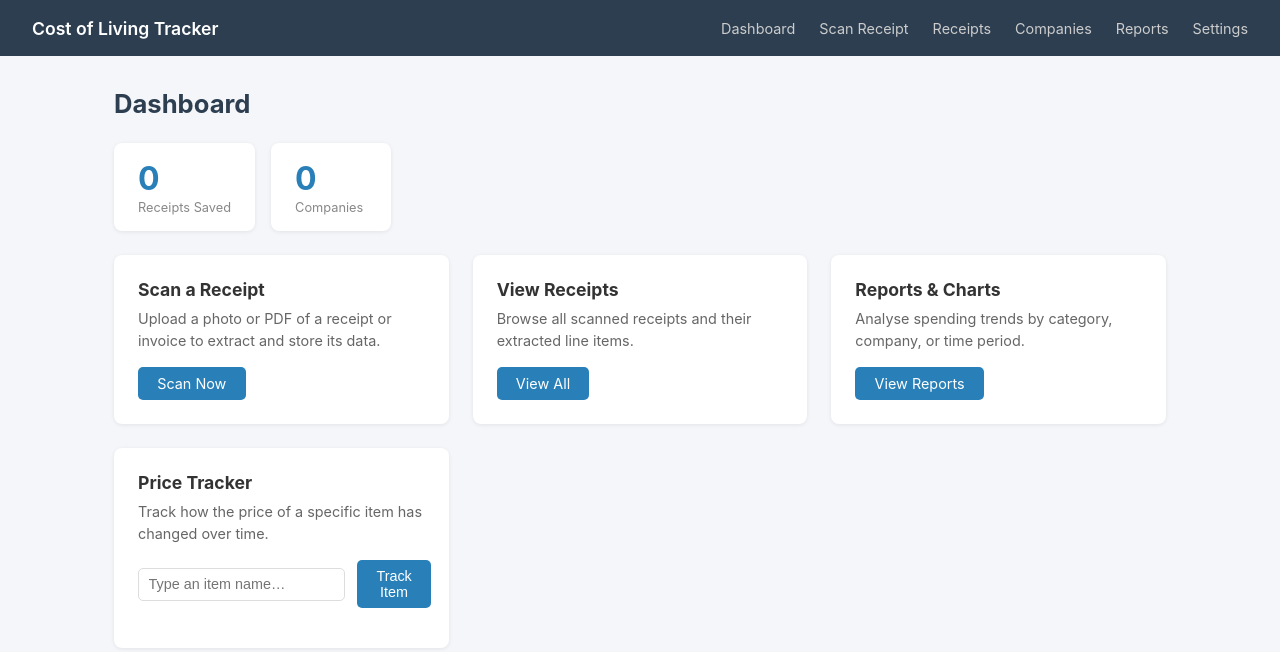
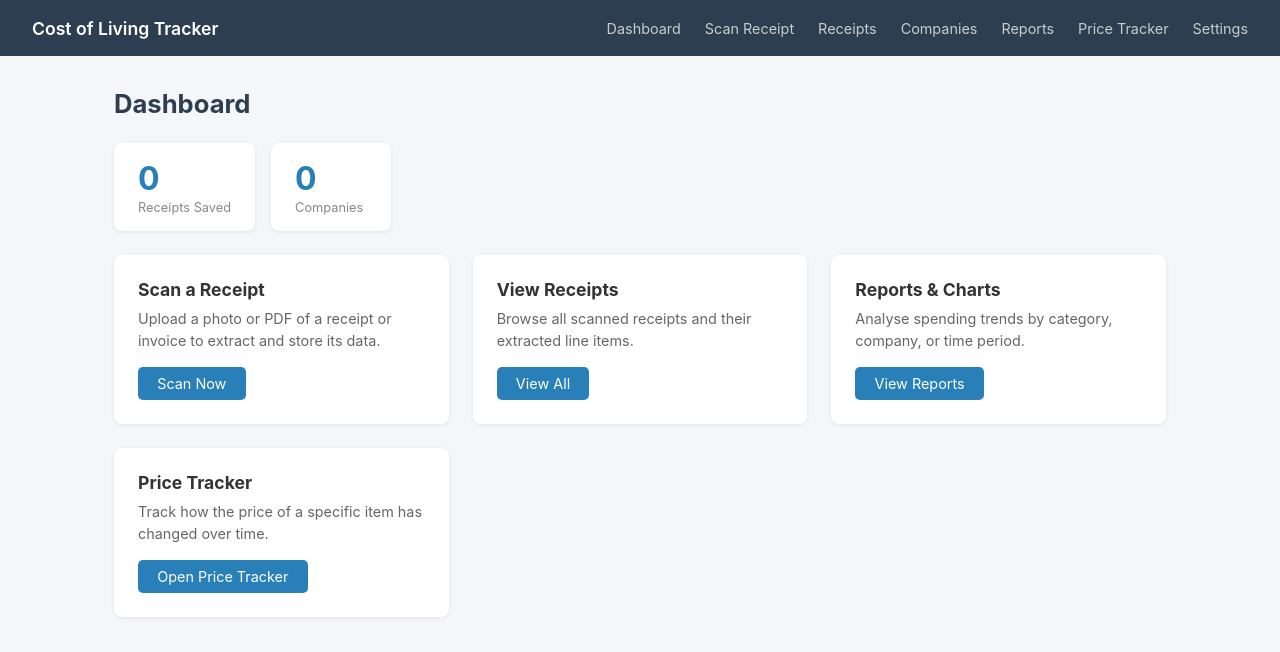
Before and after one commit to IndaloMan/CostOfLiving, a Flask app: page / in a window 1280 px wide. Shown: the top 652 px of the page. Run offline with Flask 3, Linux system fonts and the light colour scheme.

Commit message:
Add Price Tracker page, Google Translate widget, and tooltip % change
- Price Tracker moved to dedicated full-page route (/price-tracker) with nav link
- Dashboard card simplified to a link
- Google Translate widget added to nav bar (ES→EN, free widget)
- Tooltip on Price Tracker chart now shows % change vs previous data point

Co-Authored-By: Claude Sonnet 4.6 <noreply@anthropic.com>

```diff
--- a/app/routes.py
+++ b/app/routes.py
@@ -955,6 +955,11 @@ def settings_type_categories(item_id):
 # Helpers
 # ---------------------------------------------------------------------------
 
+@main.route("/price-tracker")
+def price_tracker():
+    return render_template("price_tracker.html")
+
+
 def _float_or(lst, i, default):
     try:
         val = lst[i].strip() if i < len(lst) else ""
--- a/app/static/css/style.css
+++ b/app/static/css/style.css
@@ -542,3 +542,37 @@ details[open] .receipt-group-chevron { transform: rotate(180deg); }
     /* --- Form grid: single column --- */
     .form-grid { grid-template-columns: 1fr; }
 }
+
+/* Price Tracker full-page layout */
+.pt-page { display: flex; flex-direction: column; height: calc(100vh - 56px - 4rem); }
+.pt-desc  { color: #666; font-size: 0.9rem; margin-bottom: 1rem; }
+.pt-search { margin-bottom: 1rem; }
+.pt-chart-wrap {
+    flex: 1;
+    position: relative;
+    min-height: 300px;
+    background: white;
+    border-radius: 8px;
+    box-shadow: 0 1px 4px rgba(0,0,0,0.08);
+    padding: 1rem;
+}
+
+/* Google Translate widget in nav */
+#google_translate_element {
+    margin-left: auto;
+    margin-right: 0.75rem;
+}
+
+#google_translate_element select {
+    background: #3d5166;
+    color: white;
+    border: 1px solid #5a7a96;
+    border-radius: 4px;
+    padding: 0.2rem 0.4rem;
+    font-size: 0.8rem;
+    cursor: pointer;
+}
+
+/* Hide the Google Translate banner/toolbar */
+.goog-te-banner-frame { display: none !important; }
+body { top: 0 !important; }
--- a/app/templates/base.html
+++ b/app/templates/base.html
@@ -13,12 +13,14 @@
         <button class="nav-hamburger" id="navToggle" aria-label="Menu">
             <span></span><span></span><span></span>
         </button>
+        <div id="google_translate_element"></div>
         <ul class="nav-links" id="navLinks">
             <li><a href="/">Dashboard</a></li>
             <li><a href="/scan">Scan Receipt</a></li>
             <li><a href="/receipts">Receipts</a></li>
             <li><a href="/companies">Companies</a></li>
             <li><a href="/reports">Reports</a></li>
+            <li><a href="/price-tracker">Price Tracker</a></li>
             <li><a href="/settings">Settings</a></li>
         </ul>
     </nav>
@@ -76,5 +78,14 @@
 
         {% block content %}{% endblock %}
     </main>
+    <script type="text/javascript">
+    function googleTranslateElementInit() {
+        new google.translate.TranslateElement(
+            { pageLanguage: 'es', includedLanguages: 'en', layout: google.translate.TranslateElement.InlineLayout.SIMPLE },
+            'google_translate_element'
+        );
+    }
+    </script>
+    <script src="//translate.google.com/translate_a/element.js?cb=googleTranslateElementInit"></script>
 </body>
 </html>
--- a/app/templates/index.html
+++ b/app/templates/index.html
@@ -34,119 +34,9 @@
         <div class="card">
             <h2>Price Tracker</h2>
             <p>Track how the price of a specific item has changed over time.</p>
-            <div class="search-row" style="margin-top:0.75rem;">
-                <div style="position:relative; flex:1">
-                    <input type="text" id="itemSearch" placeholder="Type an item name…"
-                           autocomplete="off" oninput="suggestItems(this.value)">
-                    <ul id="suggestions" class="suggestions-list" style="display:none"></ul>
-                </div>
-                <button class="btn" onclick="trackItem()">Track Item</button>
-            </div>
-            <div class="chart-container tall" id="priceChartWrap" style="display:none; margin-top:1rem;">
-                <canvas id="priceChart"></canvas>
-            </div>
-            <div id="priceEmpty" class="chart-empty" style="display:none">No price data found for that item.</div>
+            <a href="/price-tracker" class="btn">Open Price Tracker</a>
         </div>
     </div>
 </div>
 
-<script src="https://cdn.jsdelivr.net/npm/chart.js@4.4.3/dist/chart.umd.min.js"></script>
-<script>
-let priceChart  = null;
-let suggestTimer = null;
-
-function qs(params) {
-    return Object.entries(params)
-        .map(([k, v]) => `${encodeURIComponent(k)}=${encodeURIComponent(v)}`)
-        .join('&');
-}
-
-function fmt(n) {
-    return '€' + Number(n).toLocaleString('en-GB', { minimumFractionDigits: 2, maximumFractionDigits: 2 });
-}
-
-async function trackItem() {
-    const description = document.getElementById('itemSearch').value.trim();
-    if (!description) return;
-
-    const today = new Date();
-    const defStart = new Date(today);
-    defStart.setFullYear(defStart.getFullYear() - 1);
-    const start = defStart.toISOString().split('T')[0];
-    const end   = today.toISOString().split('T')[0];
-
-    const res  = await fetch(`/api/price-trend?${qs({ description, start, end })}`);
-    const data = await res.json();
-
-    const wrap  = document.getElementById('priceChartWrap');
-    const empty = document.getElementById('priceEmpty');
-    if (priceChart) { priceChart.destroy(); priceChart = null; }
-
-    if (!data.labels.length) {
-        wrap.style.display  = 'none';
-        empty.style.display = 'block';
-        return;
-    }
-    empty.style.display = 'none';
-    wrap.style.display  = 'block';
-
-    priceChart = new Chart(document.getElementById('priceChart').getContext('2d'), {
-        type: 'line',
-        data: {
-            labels: data.labels,
-            datasets: [{
-                label: data.description,
-                data: data.values,
-                borderColor: '#e74c3c',
-                backgroundColor: '#e74c3c22',
-                pointRadius: 5,
-                pointHoverRadius: 7,
-                tension: 0.2,
-                fill: true,
-            }],
-        },
-        options: {
-            responsive: true,
-            maintainAspectRatio: false,
-            plugins: {
-                legend: { display: true },
-                tooltip: { callbacks: { label: ctx => ` ${fmt(ctx.parsed.y)} per unit` } },
-            },
-            scales: { y: { beginAtZero: false, ticks: { callback: v => '€' + v } } },
-        },
-    });
-}
-
-async function suggestItems(q) {
-    clearTimeout(suggestTimer);
-    const list = document.getElementById('suggestions');
-    if (q.length < 2) { list.style.display = 'none'; return; }
-    suggestTimer = setTimeout(async () => {
-        const res   = await fetch(`/api/item-suggestions?${qs({ q })}`);
-        const items = await res.json();
-        list.innerHTML = '';
-        if (!items.length) { list.style.display = 'none'; return; }
-        items.forEach(item => {
-            const li = document.createElement('li');
-            li.textContent = item;
-            li.addEventListener('mousedown', () => {
-                document.getElementById('itemSearch').value = item;
-                list.style.display = 'none';
-                trackItem();
-            });
-            list.appendChild(li);
-        });
-        list.style.display = 'block';
-    }, 250);
-}
-
-document.addEventListener('click', e => {
-    if (!e.target.closest('#itemSearch'))
-        document.getElementById('suggestions').style.display = 'none';
-});
-
-document.getElementById('itemSearch').addEventListener('keydown', e => {
-    if (e.key === 'Enter') trackItem();
-});
-</script>
 {% endblock %}
--- a/config.py
+++ b/config.py
@@ -3,7 +3,7 @@ from dotenv import load_dotenv
 
 load_dotenv()
 
-APP_VERSION = "1.5"
+APP_VERSION = "1.6"
 
 BASE_DIR = os.path.dirname(os.path.abspath(__file__))
 
```
Also changed, not shown: app/templates/price_tracker.html (added, +138 -0 lines), README.md.
